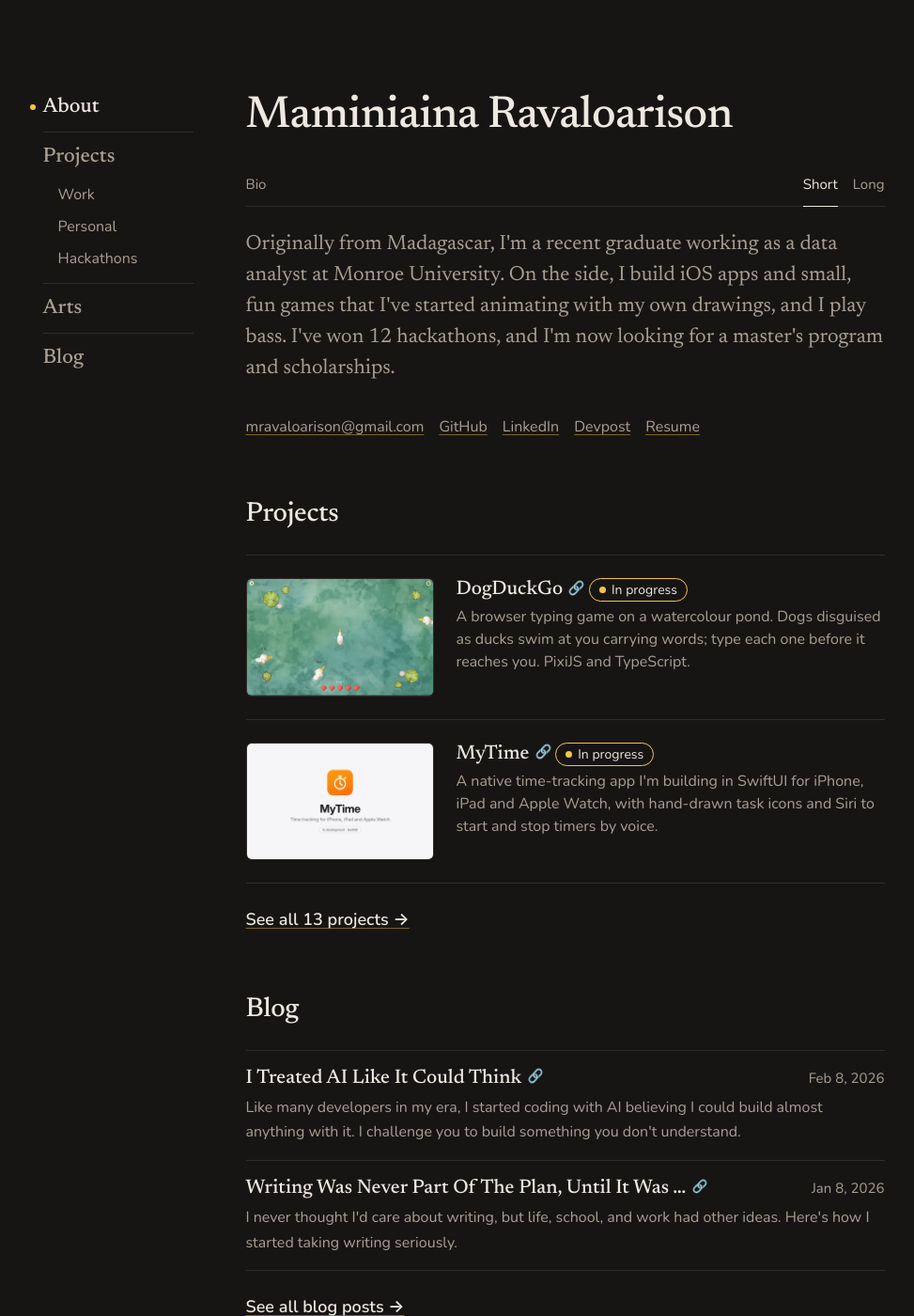
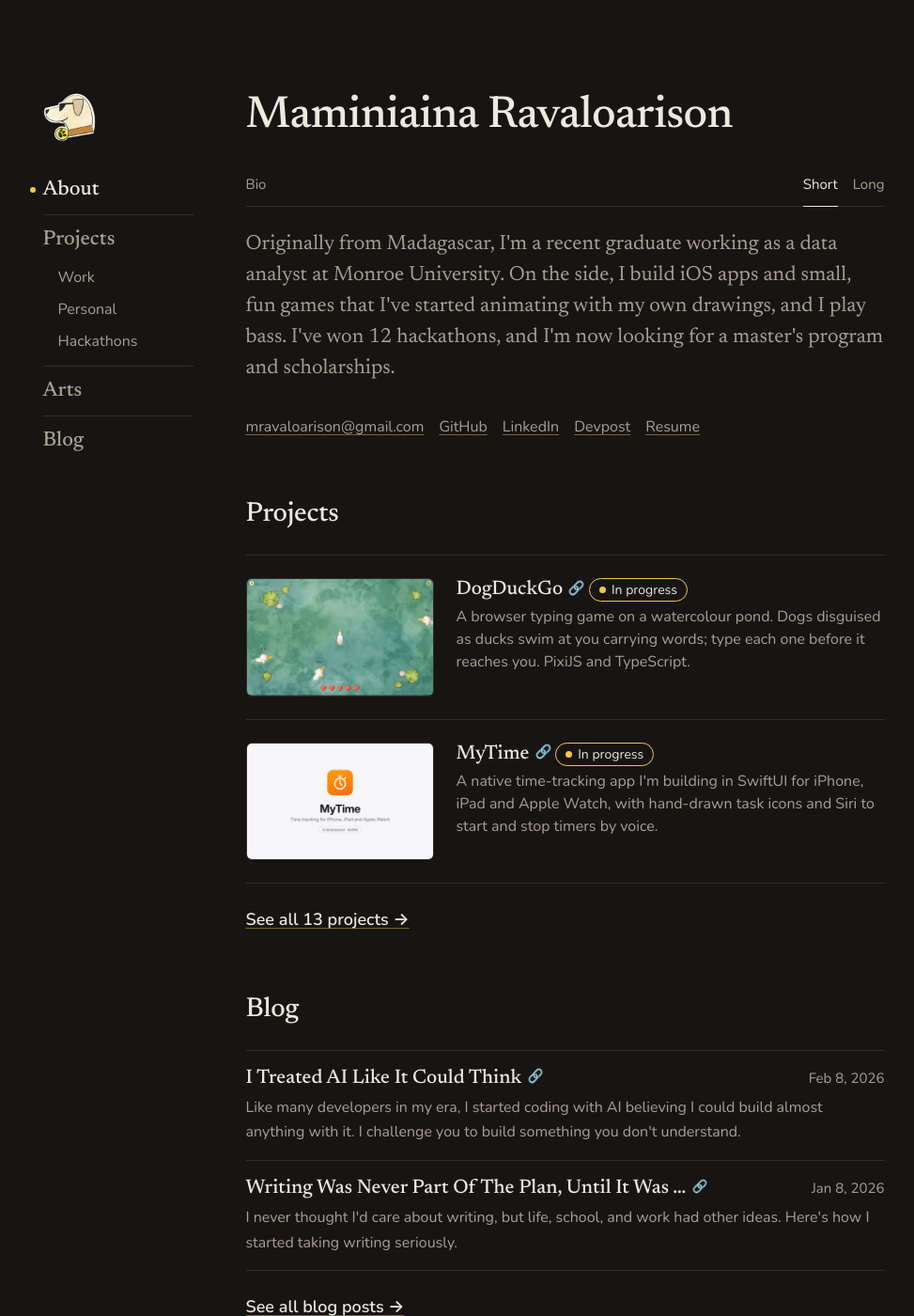
Before and after one commit to mravaloarison/mravaloarison.github.io, a Jekyll site: the page built from index.md, in a window 1280 px wide and 1400 px high. Shown: the whole window at 94% size, without its empty margins (127-1100 px from the left). Built offline with Jekyll 4.4.1, drawn with Linux system fonts in a browser that asks for light colours.

Commit message:
Show the logo on every page
Mami's dog sits at the top left on phones and tablets, opposite the
burger, and at the top of the nav column on wide screens, lined up with
the h1. make-icons.py now also writes the on-page logo (168 px WebP/PNG).

Co-Authored-By: Claude Opus 5.5 <noreply@anthropic.com>
Claude-Session: https://claude.ai/code/session_01HxKcS5wnQzvR66vCB9wedF

```diff
--- a/_layouts/default.html
+++ b/_layouts/default.html
@@ -18,6 +18,12 @@
 
   <header class="site-header">
     <div class="site-header-inner">
+      <a class="site-logo" href="{{ '/' | relative_url }}">
+        <picture>
+          <source type="image/webp" srcset="{{ '/assets/brand/logo.webp' | relative_url }}">
+          <img src="{{ '/assets/brand/logo.png' | relative_url }}" width="56" height="56" alt="Maminiaina Ravaloarison">
+        </picture>
+      </a>
       <button type="button" class="menu-button" id="menu-button" aria-expanded="false" aria-controls="site-nav">
         <span class="sr-only">Menu</span>
         <span class="menu-icon" aria-hidden="true"><span></span><span></span><span></span></span>
--- a/assets/css/styles.css
+++ b/assets/css/styles.css
@@ -351,6 +351,31 @@ main,
 
 .menu-button {
   display: none;
+}
+
+/* The logo, Mami's dog, on every page: opposite the burger below 1040px,
+   at the top of the nav column from 1040px. It tilts a little on hover. */
+.site-logo {
+  display: block;
+  flex: none;
+  width: 44px;
+  height: 44px;
+  border-radius: var(--radius-md);
+}
+
+.site-logo picture,
+.site-logo img {
+  display: block;
+  width: 100%;
+  height: 100%;
+}
+
+.site-logo img {
+  transition: transform var(--transition);
+}
+
+.site-logo:hover img {
+  transform: rotate(-6deg);
 }
 
 .site-nav ul {
@@ -1695,9 +1720,15 @@ figcaption {
     display: block;
     max-width: none;
     margin: 0;
-    /* 8px less than main's top padding, so the top of "About" lines up with
+    /* the same as main's top padding, so the top of the logo lines up with
        the top of the h1 (or the breadcrumb on inner pages) */
-    padding: calc(var(--space-96) - var(--space-8)) 0 var(--space-32);
+    padding: var(--space-96) 0 var(--space-32);
+  }
+
+  .site-logo {
+    width: 56px;
+    height: 56px;
+    margin-bottom: var(--space-24);
   }
 
   .page-frame {
```
Also changed, not shown: CLAUDE.md (+17 -8 lines), scripts/make-icons.py (+11 -1 lines), assets/brand/logo.png (added), assets/brand/logo.webp (added).
